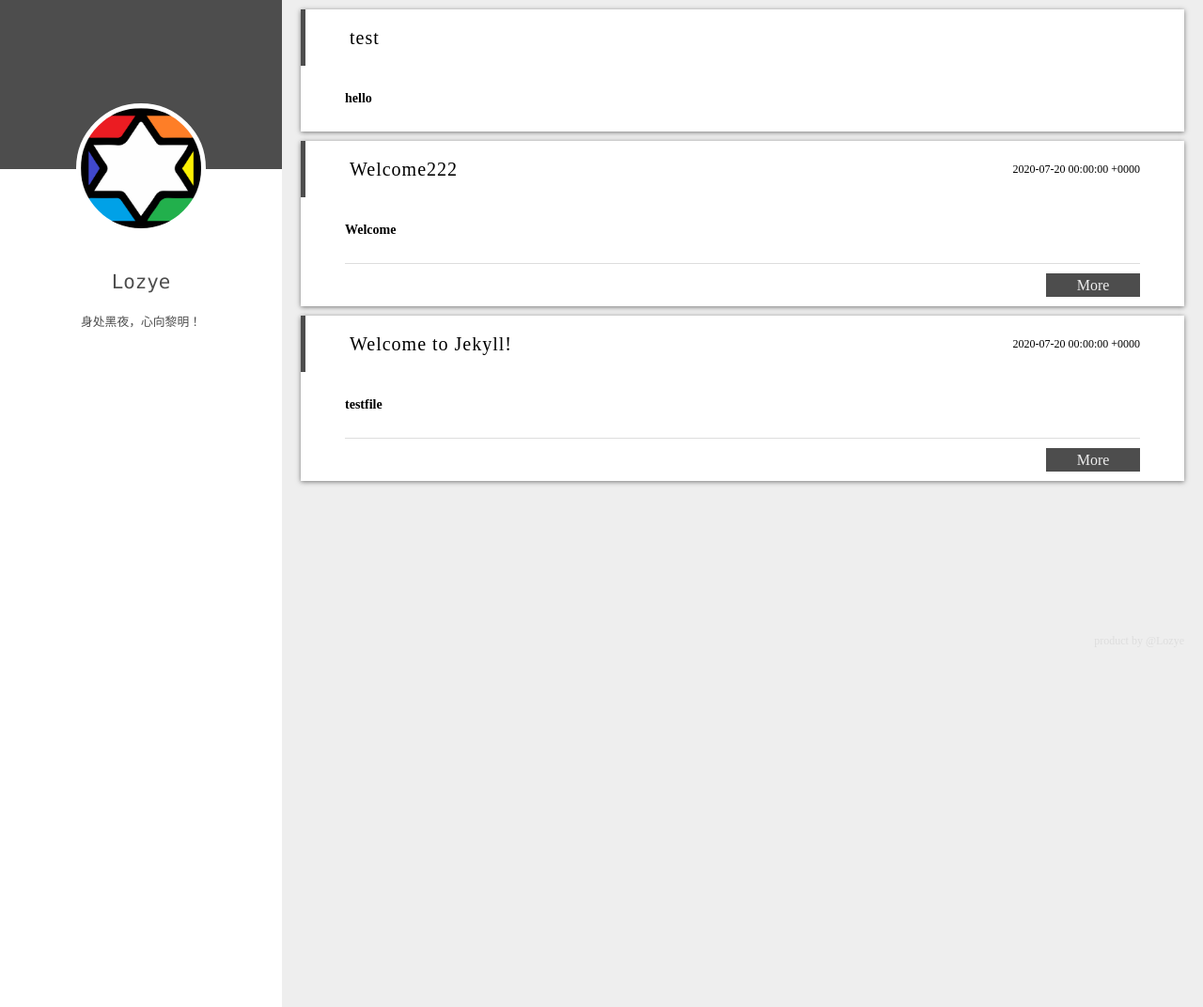
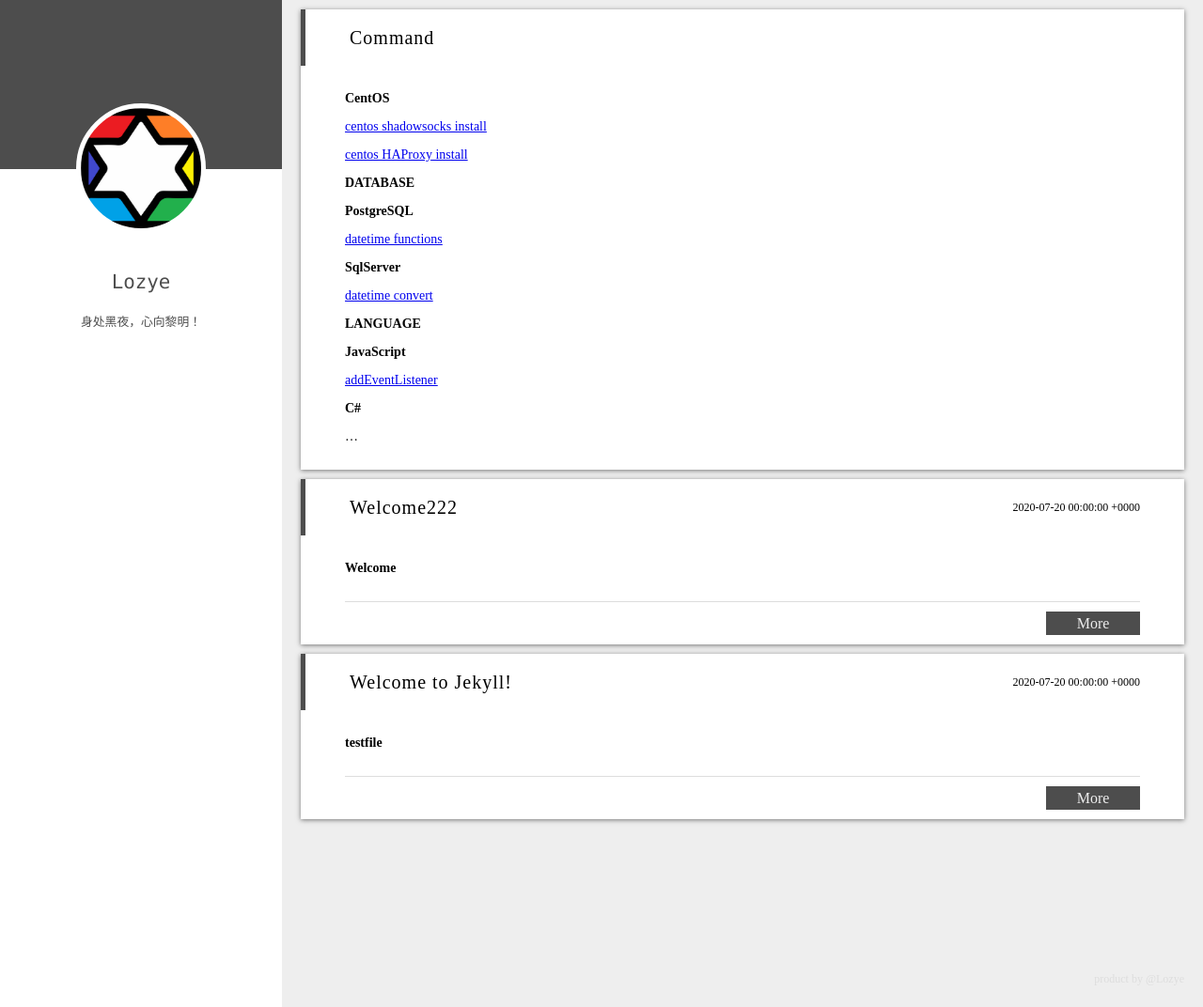
Before and after one commit to lozye/lozye, a Jekyll site: the page built from index.md, in a window 1280 px wide and 1072 px high. Shown: the whole window at 94% size. Built offline with Jekyll 4.4.1, drawn with Linux system fonts in a browser that asks for light colours.

Commit message:
v20200720

```diff
--- a/_layouts/default.html
+++ b/_layouts/default.html
@@ -38,7 +38,6 @@
                 <div class="x-box grid-box">
                     <div class="grid-box x-box-header">
                         <div class="x-box-title grid-box">{{ page.title }}</div>
-                        <div class="x-box-date grid-box">{{ page.date }}</div>
                     </div>
                     <div class="grid-box x-box-markdown"> {{ content }} </div>
                 </div>
@@ -47,7 +46,7 @@
                 <div class="x-box grid-box">
                     <div class="grid-box x-box-header">
                         <div class="x-box-title grid-box">{{ post.title }}</div>
-                        <div class="x-box-date grid-box">{{ post.date }}</div>
+                        <div class="x-box-date grid-box">{{ post.date | "YYYY-MM-DD" }}</div>
                     </div>
                     <div class="grid-box x-box-markdown"> {{ post.excerpt }} </div>
                     <div class="grid-box x-box-footer">
--- a/_layouts/post.html
+++ b/_layouts/post.html
@@ -37,7 +37,7 @@
                 <div class="x-box grid-box">
                     <div class="grid-box x-box-header">
                         <div class="x-box-title grid-box">{{ page.title }}</div>
-                        <div class="x-box-date grid-box">{{ page.date }}</div>
+                        <div class="x-box-date grid-box">{{ page.date | "YYYY-MM-DD" }}</div>
                     </div>
                     <div class="grid-box x-box-markdown"> {{ content }} </div>
                     <div class="grid-box x-box-footer">
--- a/index.md
+++ b/index.md
@@ -1,6 +1,27 @@
 ---
 layout: default
-title:  test
+title:  Command
 ---
 
-## hello
+#### CentOS
++ [centos shadowsocks install](https://github.com/lozye/lozye.github.io/blob/master/doc/centosshadowsockslibev.sh)
++ [centos HAProxy install](https://github.com/lozye/lozye.github.io/blob/master/doc/shadowsocksrelay.sh)
+
+
+
+## DATABASE
+#### PostgreSQL
++ [datetime functions](https://www.postgresql.org/docs/9.3/functions-datetime.html)
+
+
+#### SqlServer
++ [datetime convert](doc/sqlserverconvert)
+
+
+
+## LANGUAGE
+#### JavaScript
++ [addEventListener](doc/jsevent)
+
+#### C#
++ ...
```
Also changed, not shown: temp/index copy.html (+3 -6 lines), temp/index.html (+3 -6 lines).
